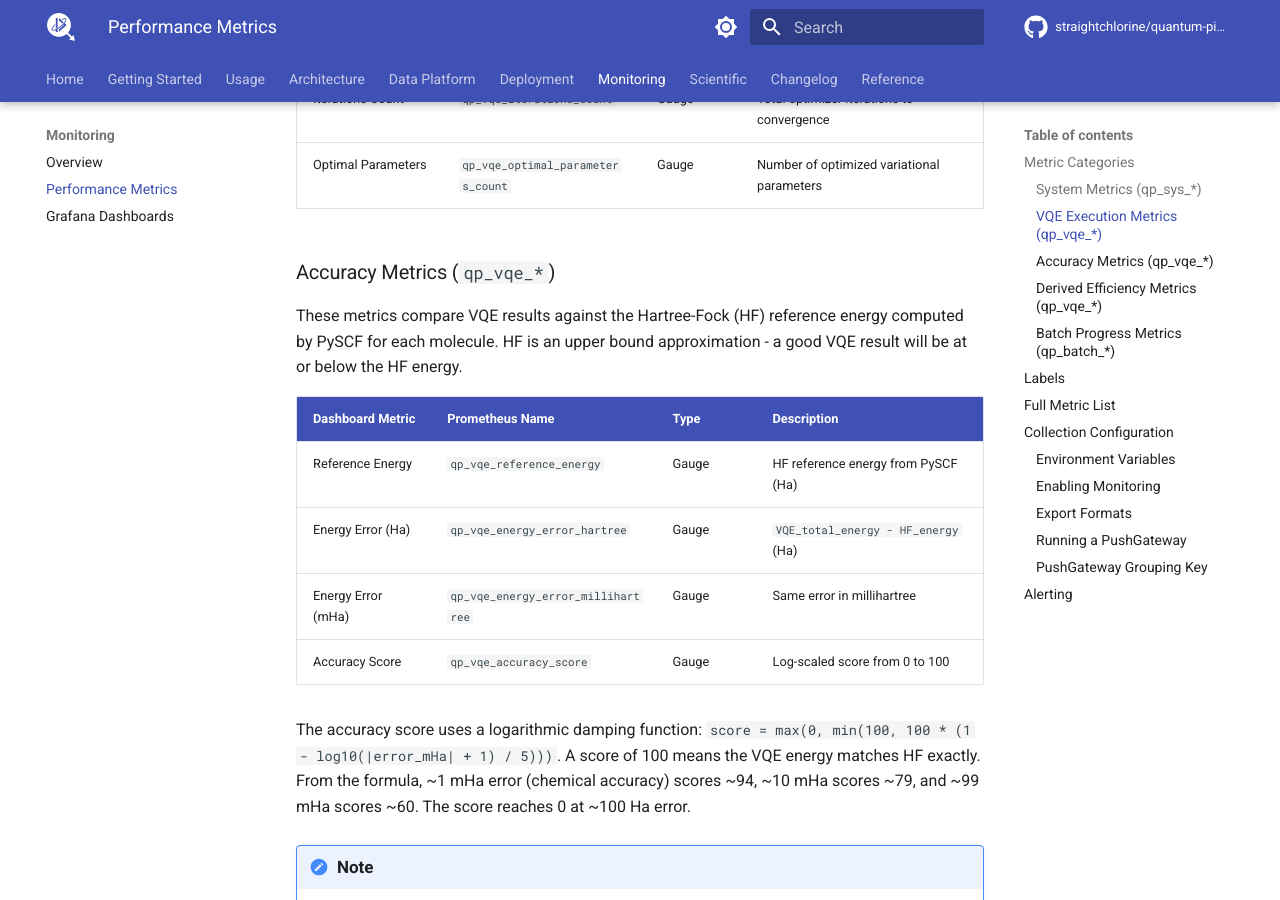
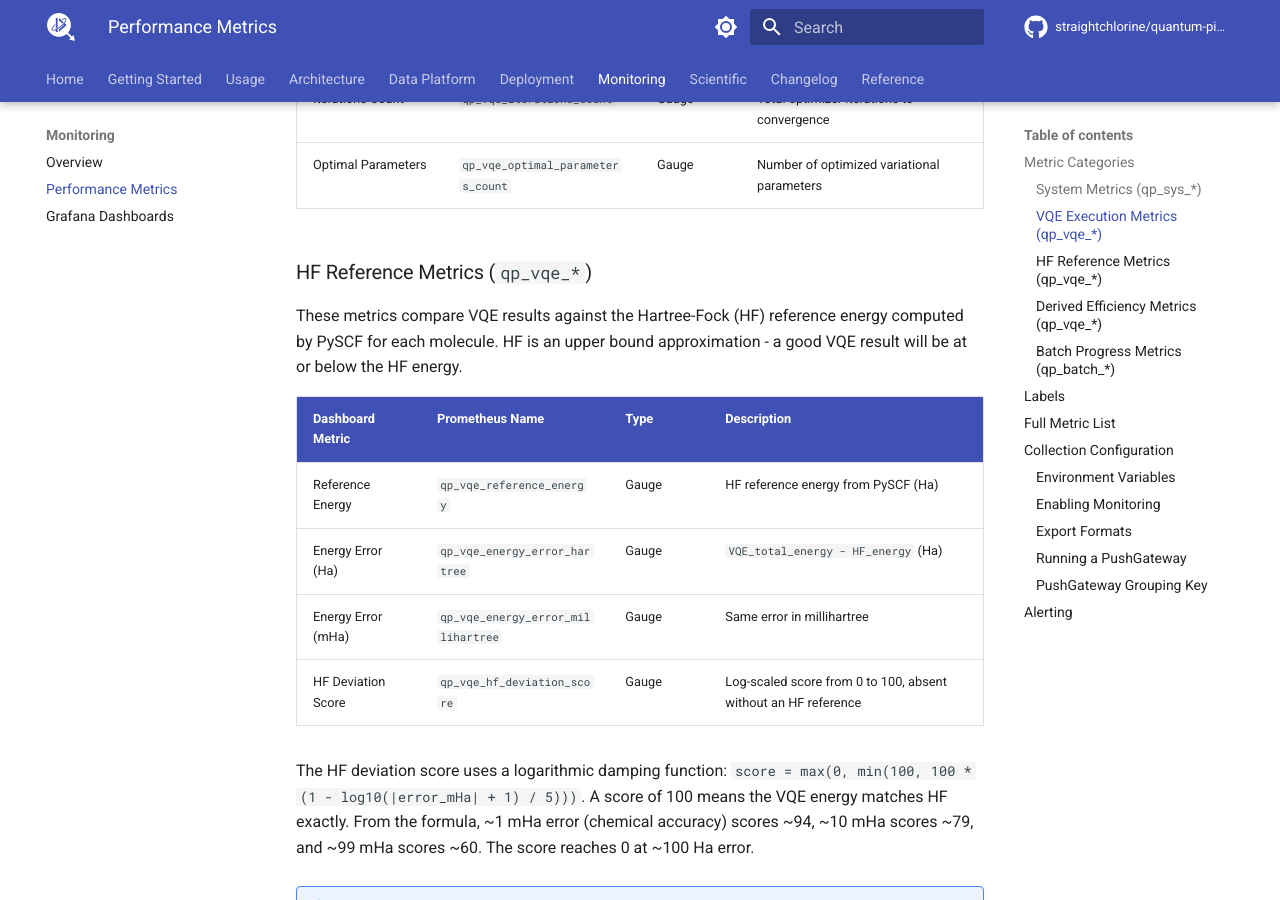
Before and after one commit to straightchlorine/quantum-pipeline, an MkDocs documentation site: the page built from docs/monitoring/performance-metrics.md, in a window 1280 px wide and 900 px high, scrolled down 1612 px. Built offline with MkDocs 1.6.1 and Material for MkDocs 9.7.7, drawn with Linux system fonts in a browser that asks for light colours; comment, search, counter and statistics services are not loaded; the version menu is left out; some of the changed text lies outside the part shown.

Commit message:
docs(metrics): updated the prometheus docs with the new metric

```diff
--- a/docs/monitoring/performance-metrics.md
+++ b/docs/monitoring/performance-metrics.md
@@ -33,7 +33,7 @@ VQE execution metrics are exported after each simulation completes. These includ
 | Iterations Count | `qp_vqe_iterations_count` | Gauge | Total optimizer iterations to convergence |
 | Optimal Parameters | `qp_vqe_optimal_parameters_count` | Gauge | Number of optimized variational parameters |
 
-### Accuracy Metrics (`qp_vqe_*`)
+### HF Reference Metrics (`qp_vqe_*`)
 
 These metrics compare VQE results against the Hartree-Fock (HF) reference
 energy computed by PySCF for each molecule. HF is an upper bound
@@ -44,9 +44,9 @@ approximation - a good VQE result will be at or below the HF energy.
 | Reference Energy | `qp_vqe_reference_energy` | Gauge | HF reference energy from PySCF (Ha) |
 | Energy Error (Ha) | `qp_vqe_energy_error_hartree` | Gauge | `VQE_total_energy - HF_energy` (Ha) |
 | Energy Error (mHa) | `qp_vqe_energy_error_millihartree` | Gauge | Same error in millihartree |
-| Accuracy Score | `qp_vqe_accuracy_score` | Gauge | Log-scaled score from 0 to 100 |
+| HF Deviation Score | `qp_vqe_hf_deviation_score` | Gauge | Log-scaled score from 0 to 100, absent without an HF reference |
 
-The accuracy score uses a logarithmic damping function:
+The HF deviation score uses a logarithmic damping function:
 `score = max(0, min(100, 100 * (1 - log10(|error_mHa| + 1) / 5)))`.
 A score of 100 means the VQE energy matches HF exactly. From the formula,
 ~1 mHa error (chemical accuracy) scores ~94, ~10 mHa scores ~79, and
@@ -117,11 +117,11 @@ qp_vqe_iterations_count{container_type, molecule_id, molecule_symbols, optimizer
 qp_vqe_minimum_energy{container_type, molecule_id, molecule_symbols, optimizer, backend_type, basis_set}
 qp_vqe_optimal_parameters_count{container_type, molecule_id, molecule_symbols, optimizer, backend_type, basis_set}
 
-# Scientific Accuracy Metrics
+# HF Reference Metrics
 qp_vqe_reference_energy{container_type, molecule_id, molecule_symbols, optimizer, backend_type, basis_set}
 qp_vqe_energy_error_hartree{container_type, molecule_id, molecule_symbols, optimizer, backend_type, basis_set}
 qp_vqe_energy_error_millihartree{container_type, molecule_id, molecule_symbols, optimizer, backend_type, basis_set}
-qp_vqe_accuracy_score{container_type, molecule_id, molecule_symbols, optimizer, backend_type, basis_set}
+qp_vqe_hf_deviation_score{container_type, molecule_id, molecule_symbols, optimizer, backend_type, basis_set}
 
 # Derived Efficiency Metrics
 qp_vqe_iterations_per_second{container_type, molecule_id, molecule_symbols, optimizer, backend_type, basis_set}
```
Also changed, not shown: docs/architecture/system-design.md (+4 -4 lines), docs/monitoring/grafana-dashboards.md (+1 -1 lines).
